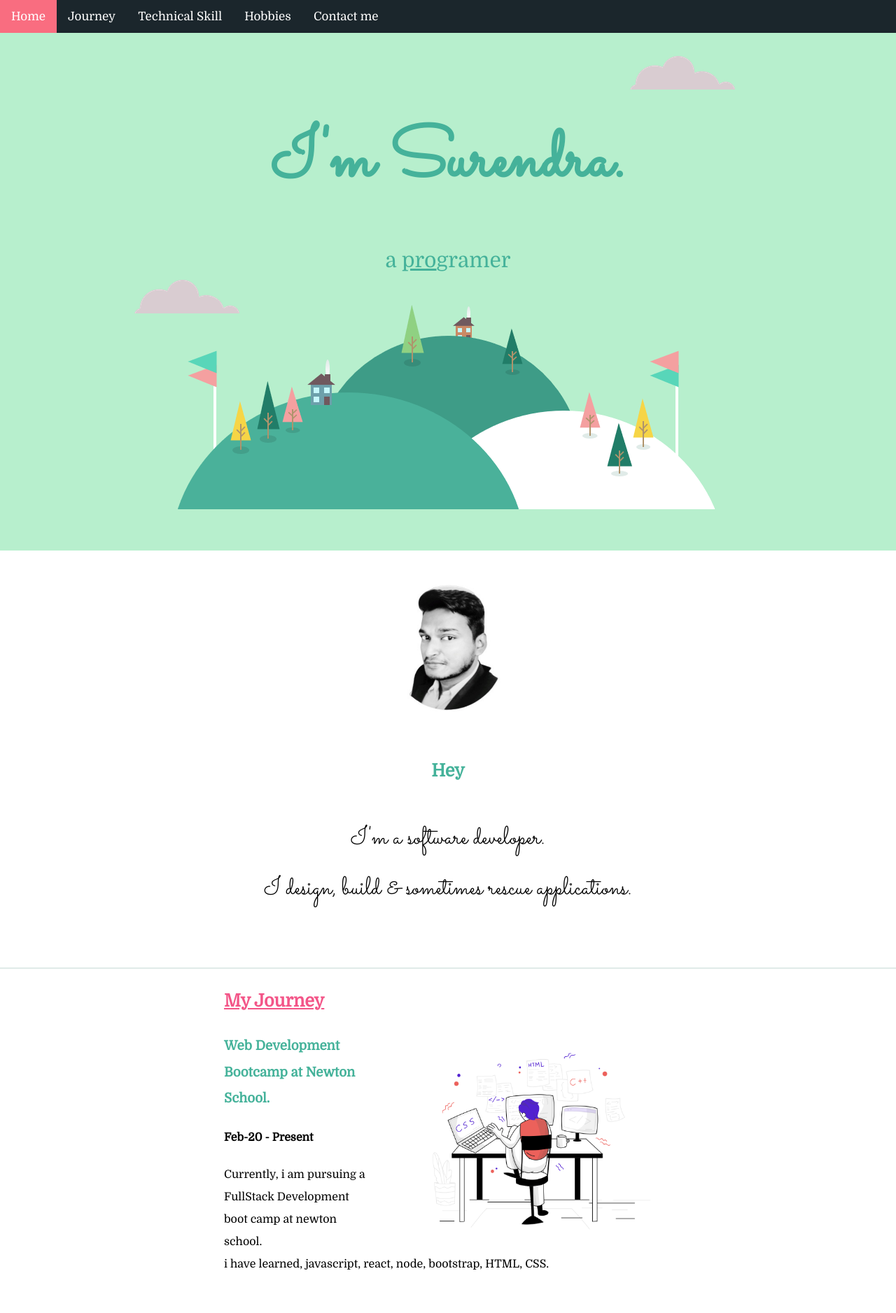
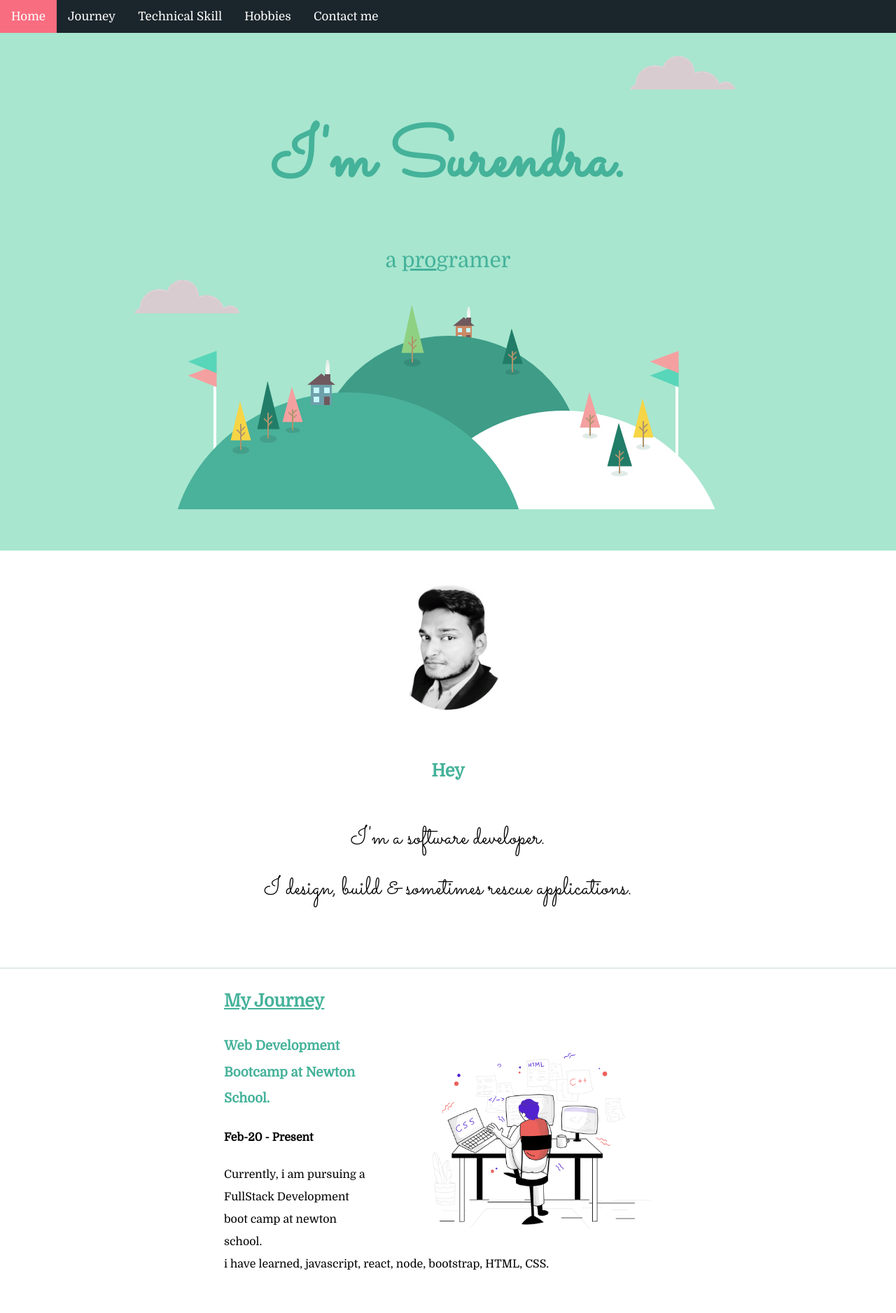
Before and after one commit to comradesurendra/portfolio, a plain HTML site: page index.html in a window 1280 px wide. Shown: the top 1877 px of the page at 70% size. Drawn offline with Linux system fonts and the light colour scheme.

Commit message:
6th commit

```diff
--- a/CSS/style.css
+++ b/CSS/style.css
@@ -16,7 +16,7 @@
 
 /* Change the color of links on hover */
 .topnav a:hover {
-  background-color: #faf2f2;
+  background-color: #a8e6cf;
   color: black;
 }
 
@@ -43,7 +43,7 @@
 }
 
 #top-container {
-  background-color: #b7efcd;
+  background-color: #a8e6cf;
   text-align: center;
   margin: 0;
   border: 0;
@@ -66,7 +66,7 @@ h1 {
   color: #45b29a;
 }
 h2 {
-  color: #f35588;
+  color: #45B29A;
   font-size: 1.5625rem;
   text-decoration: underline;
 }
```
